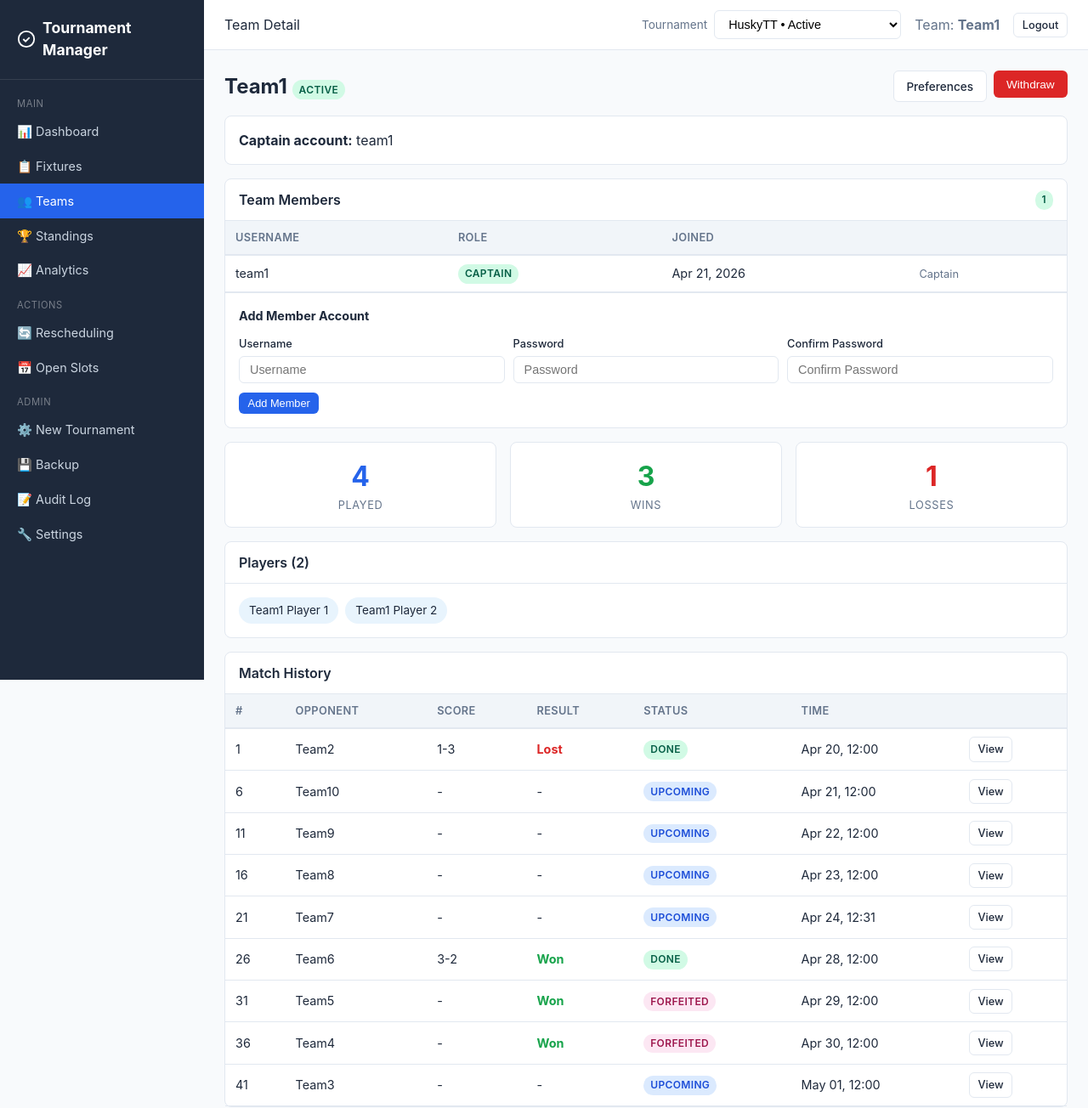
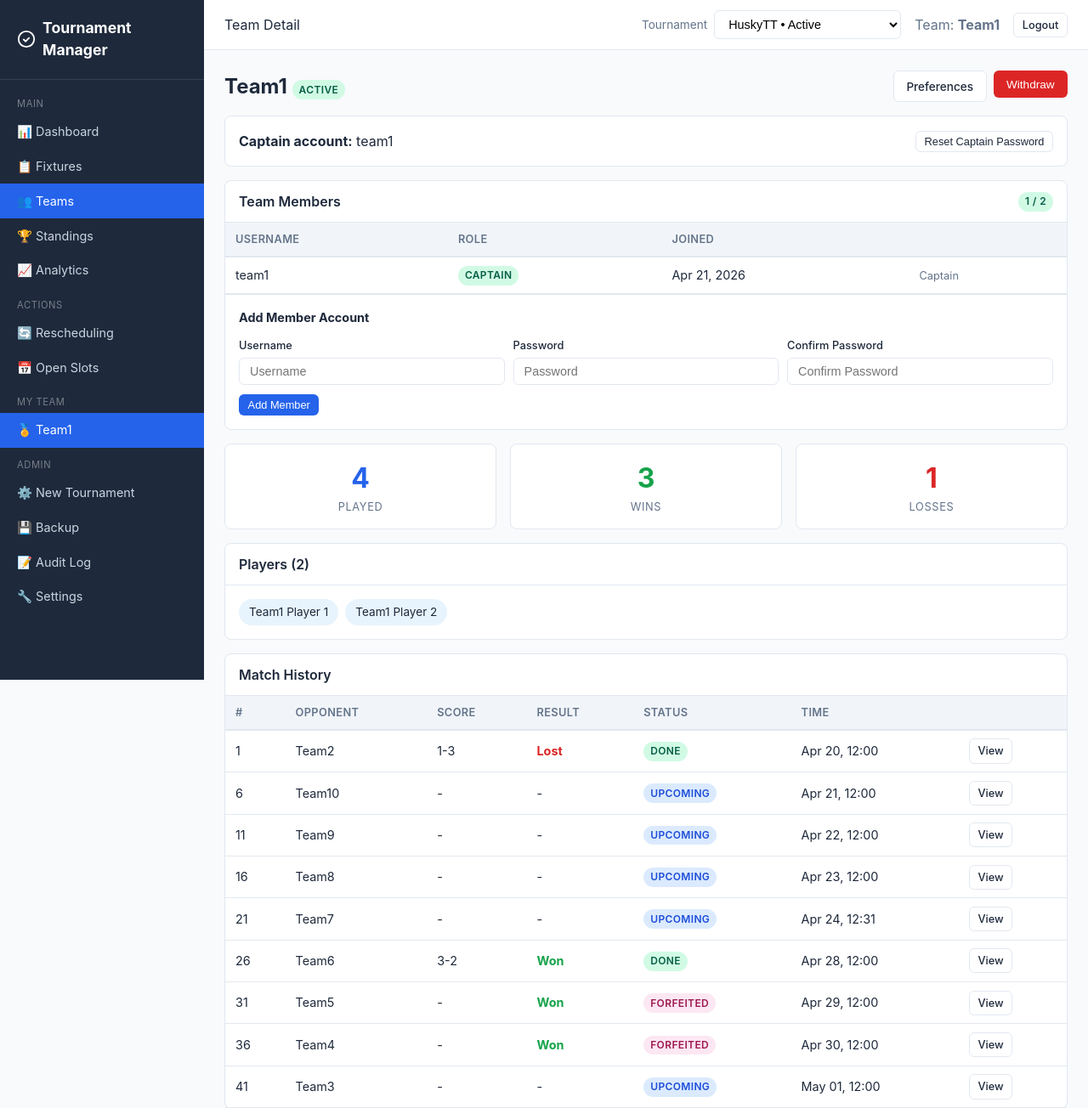
Before and after one commit to simarsamra/Tournament-Manager, a Django app: page /team/40/ in a window 1280 px wide. Shown: the top 1304 px of the page at 85% size. Run offline with Django 5.2, Linux system fonts and the light colour scheme; a user stored in the database is signed in; data comes from the database, SQL or seed files in the repository; both versions use the stored data as it was after the commit.

Commit message:
Add password reset functionality for team members and captain; enhance team detail and dashboard views with management options

```diff
--- a/core/urls.py
+++ b/core/urls.py
@@ -50,6 +50,8 @@ urlpatterns = [
     path("team/<int:pk>/preferences/", views.team_preferences, name="team_preferences"),
     path("team/<int:pk>/members/add/", views.manage_team_members, name="manage_team_members"),
     path("team/<int:pk>/members/<int:user_pk>/remove/", views.remove_team_member, name="remove_team_member"),
+    path("team/<int:pk>/members/<int:user_pk>/reset-password/", views.reset_member_password, name="reset_member_password"),
+    path("team/<int:pk>/captain/reset-password/", views.reset_captain_password, name="reset_captain_password"),
 
     # Standings
     path("standings/", views.standings_view, name="standings"),
--- a/core/views.py
+++ b/core/views.py
@@ -248,7 +248,7 @@ def _create_open_slot_for_completed_match(match, reason):
     if slot_end <= now:
         return None
 
-    slot_start = match.scheduled_time if match.scheduled_time > now else now
+    slot_start = match.scheduled_time
     if slot_end <= slot_start:
         return None
 
@@ -450,6 +450,7 @@ def dashboard_view(request):
         "tournament": tournament,
         "team": team,
         "is_organizer": is_organizer,
+        "is_captain": _is_captain(request.user, team),
     }
     if tournament and team:
         team_matches_qs = Match.objects.filter(
@@ -1438,13 +1439,18 @@ def team_detail(request, pk):
     is_organizer = _is_organizer(request.user)
     is_own_team = _get_team(request.user) == team
     is_captain = _is_captain(request.user, team)
+    memberships = team.memberships.select_related("user").order_by("role", "joined_at")
+    max_members = tournament.players_per_team if tournament else None
+    members_full = max_members is not None and memberships.count() >= max_members
     return render(request, "core/team_detail.html", {
         "team": team, "tournament": tournament, "matches": matches, "stats": stats,
         "players": team.players.all(),
         "is_organizer": is_organizer,
         "is_own_team": is_own_team,
         "is_captain": is_captain,
-        "memberships": team.memberships.select_related("user").order_by("role", "joined_at"),
+        "memberships": memberships,
+        "members_full": members_full,
+        "max_members": max_members,
         "invite_form": TeamMemberInviteForm() if (is_captain or is_organizer) else None,
         **_tournament_context(request, tournament),
     })
@@ -1457,6 +1463,10 @@ def manage_team_members(request, pk):
     is_organizer = _is_organizer(request.user)
     if not is_organizer and (user_team != team or not _is_captain(request.user, user_team)):
         messages.error(request, "Only the team captain can manage members.")
+        return redirect("team_detail", pk=pk)
+    max_members = team.tournament.players_per_team if team.tournament else None
+    if max_members is not None and team.memberships.count() >= max_members:
+        messages.error(request, f"Team is already at the maximum of {max_members} member(s).")
         return redirect("team_detail", pk=pk)
     if request.method == "POST":
         form = TeamMemberInviteForm(request.POST)
@@ -1479,6 +1489,74 @@ def manage_team_members(request, pk):
             for field in form:
                 for error in field.errors:
                     messages.error(request, f"{field.label}: {error}")
+    return redirect("team_detail", pk=pk)
+
+
+@login_required
+@require_POST
+def reset_member_password(request, pk, user_pk):
+    team = get_object_or_404(Team, pk=pk)
+    user_team = _get_team(request.user)
+    is_organizer = _is_organizer(request.user)
+    if not is_organizer and (user_team != team or not _is_captain(request.user, user_team)):
+        messages.error(request, "Only the team captain can reset member passwords.")
+        return redirect("team_detail", pk=pk)
+    membership = get_object_or_404(TeamMembership, team=team, user_id=user_pk)
+    if membership.role == "captain":
+        messages.error(request, "Cannot reset the captain's password this way.")
+        return redirect("team_detail", pk=pk)
+    new_password = request.POST.get("new_password", "").strip()
+    confirm_password = request.POST.get("confirm_password", "").strip()
+    if not new_password:
+        messages.error(request, "New password cannot be empty.")
+        return redirect("team_detail", pk=pk)
+    if new_password != confirm_password:
+        messages.error(request, "Passwords do not match.")
+        return redirect("team_detail", pk=pk)
+    if len(new_password) < 6:
+        messages.error(request, "Password must be at least 6 characters.")
+        return redirect("team_detail", pk=pk)
+    member_user = membership.user
+    member_user.set_password(new_password)
+    member_user.save()
+    log_action(
+        request,
+        "member_password_reset",
+        f"Password reset for member '{member_user.username}' in team '{team.name}'",
+        tournament=team.tournament,
+    )
+    messages.success(request, f"Password for '{member_user.username}' has been reset.")
+    return redirect("team_detail", pk=pk)
+
+
+@login_required
+@require_POST
+def reset_captain_password(request, pk):
+    team = get_object_or_404(Team, pk=pk)
+    if not _is_organizer(request.user):
+        messages.error(request, "Only the organizer can reset a captain's password.")
+        return redirect("team_detail", pk=pk)
+    new_password = request.POST.get("new_password", "").strip()
+    confirm_password = request.POST.get("confirm_password", "").strip()
+    if not new_password:
+        messages.error(request, "New password cannot be empty.")
+        return redirect("team_detail", pk=pk)
+    if new_password != confirm_password:
+        messages.error(request, "Passwords do not match.")
+        return redirect("team_detail", pk=pk)
+    if len(new_password) < 6:
+        messages.error(request, "Password must be at least 6 characters.")
+        return redirect("team_detail", pk=pk)
+    captain_user = team.user
+    captain_user.set_password(new_password)
+    captain_user.save()
+    log_action(
+        request,
+        "captain_password_reset",
+        f"Password reset for captain '{captain_user.username}' of team '{team.name}'",
+        tournament=team.tournament,
+    )
+    messages.success(request, f"Password for captain '{captain_user.username}' has been reset.")
     return redirect("team_detail", pk=pk)
 
 
--- a/templates/core/base.html
+++ b/templates/core/base.html
@@ -26,6 +26,10 @@
             <div class="sidebar-section">Actions</div>
             <a href="{% url 'rescheduling' %}" class="{% if request.resolver_match.url_name == 'rescheduling' %}active{% endif %}">🔄 Rescheduling</a>
             <a href="{% url 'open_slots' %}" class="{% if request.resolver_match.url_name == 'open_slots' %}active{% endif %}">📅 Open Slots</a>
+            {% if team %}
+            <div class="sidebar-section">My Team</div>
+            <a href="{% url 'team_detail' pk=team.pk %}" class="{% if request.resolver_match.url_name == 'team_detail' %}active{% endif %}">🏅 {{ team.name }}</a>
+            {% endif %}
             {% if user.is_staff %}
             <div class="sidebar-section">Admin</div>
             <a href="{% url 'tournament_setup' %}" class="{% if request.resolver_match.url_name == 'tournament_setup' %}active{% endif %}">⚙️ New Tournament</a>
@@ -57,7 +61,7 @@
                 </form>
                 {% endif %}
                 {% if team %}
-                <span class="text-muted">Team: <strong>{{ team.name }}</strong></span>
+                <span class="text-muted">Team: <a href="{% url 'team_detail' pk=team.pk %}" style="color:inherit;font-weight:700;text-decoration:none;" onmouseover="this.style.textDecoration='underline'" onmouseout="this.style.textDecoration='none'">{{ team.name }}</a></span>
                 {% elif user.is_staff %}
                 <span class="text-muted">Organizer: <strong>{{ user.username }}</strong></span>
                 {% endif %}
--- a/templates/core/login.html
+++ b/templates/core/login.html
@@ -22,6 +22,9 @@
             <a href="{% url 'register' %}">Register a new team</a> |
             <a href="{% url 'public_standings' %}">View standings</a>
         </p>
+        <p class="text-muted text-center" style="font-size:0.8rem;margin-top:0.5rem;">
+            Forgot your password? Contact your <strong>team captain</strong> or the <strong>tournament organizer</strong> to have it reset.
+        </p>
     </div>
 </div>
 {% endblock %}
--- a/templates/core/team_detail.html
+++ b/templates/core/team_detail.html
@@ -23,7 +23,30 @@
 
 <div class="card mb-2">
     <div class="card-body">
-        <strong>Captain account:</strong> {{ team.user.username }}
+        <div style="display:flex;align-items:center;justify-content:space-between;flex-wrap:wrap;gap:0.75rem;">
+            <span><strong>Captain account:</strong> {{ team.user.username }}</span>
+            {% if is_organizer %}
+            <div>
+                <button type="button" class="btn btn-outline btn-sm" onclick="document.getElementById('reset-captain-pw').style.display=document.getElementById('reset-captain-pw').style.display==='none'?'block':'none'">Reset Captain Password</button>
+                <div id="reset-captain-pw" style="display:none;margin-top:0.6rem;padding:0.6rem;background:#f8fafc;border:1px solid var(--border);border-radius:6px;">
+                    <form method="post" action="{% url 'reset_captain_password' pk=team.pk %}">
+                        {% csrf_token %}
+                        <div style="display:flex;gap:0.5rem;flex-wrap:wrap;align-items:flex-end;">
+                            <div class="form-group" style="margin-bottom:0;">
+                                <label style="font-size:0.8rem;">New Password</label>
+                                <input type="password" name="new_password" class="form-control" placeholder="Min 6 characters" required minlength="6" style="font-size:0.8rem;">
+                            </div>
+                            <div class="form-group" style="margin-bottom:0;">
+                                <label style="font-size:0.8rem;">Confirm Password</label>
+                                <input type="password" name="confirm_password" class="form-control" placeholder="Repeat password" required minlength="6" style="font-size:0.8rem;">
+                            </div>
+                            <button type="submit" class="btn btn-primary btn-sm">Set Password</button>
+                        </div>
+                    </form>
+                </div>
+            </div>
+            {% endif %}
+        </div>
     </div>
 </div>
 
@@ -31,7 +54,7 @@
 <div class="card mb-2">
     <div class="card-header">
         Team Members
-        <span class="badge badge-active" style="margin-left:0.4rem;">{{ memberships|length }}</span>
+        <span class="badge badge-active" style="margin-left:0.4rem;">{{ memberships|length }}{% if max_members %} / {{ max_members }}{% endif %}</span>
     </div>
     <div class="card-body" style="padding:0;">
         <div class="table-container">
@@ -48,10 +71,23 @@
                 {% if is_captain or is_organizer %}
                 <td>
                     {% if m.role != 'captain' %}
-                    <form method="post" action="{% url 'remove_team_member' pk=team.pk user_pk=m.user.pk %}" style="display:inline;">
-                        {% csrf_token %}
-                        <button type="submit" class="btn btn-danger btn-sm" onclick="return confirm('Remove {{ m.user.username }} from the team? Their account will be deleted.')">Remove</button>
-                    </form>
+                    <div style="display:flex;gap:0.4rem;align-items:center;flex-wrap:wrap;">
+                        <form method="post" action="{% url 'remove_team_member' pk=team.pk user_pk=m.user.pk %}" style="display:inline;">
+                            {% csrf_token %}
+                            <button type="submit" class="btn btn-danger btn-sm" onclick="return confirm('Remove {{ m.user.username }} from the team? Their account will be deleted.')">Remove</button>
+                        </form>
+                        <button type="button" class="btn btn-outline btn-sm" onclick="document.getElementById('reset-pw-{{ m.user.pk }}').style.display=document.getElementById('reset-pw-{{ m.user.pk }}').style.display==='none'?'block':'none'">Reset PW</button>
+                    </div>
+                    <div id="reset-pw-{{ m.user.pk }}" style="display:none;margin-top:0.5rem;padding:0.6rem;background:#f8fafc;border:1px solid var(--border);border-radius:6px;min-width:260px;">
+                        <form method="post" action="{% url 'reset_member_password' pk=team.pk user_pk=m.user.pk %}">
+                            {% csrf_token %}
+                            <div style="display:flex;flex-direction:column;gap:0.4rem;">
+                                <input type="password" name="new_password" class="form-control" placeholder="New password" required minlength="6" style="font-size:0.8rem;">
+                                <input type="password" name="confirm_password" class="form-control" placeholder="Confirm password" required minlength="6" style="font-size:0.8rem;">
+                                <button type="submit" class="btn btn-primary btn-sm">Set Password</button>
+                            </div>
+                        </form>
+                    </div>
                     {% else %}
                     <span class="text-muted" style="font-size:0.8rem;">Captain</span>
                     {% endif %}
@@ -64,7 +100,10 @@
         </div>
     </div>
     {% if invite_form %}
-    <div style="padding:1rem;border-top:1px solid var(--border);">
+    <div style="padding:1rem;border-top:1px solid var(--border);{% if members_full %}opacity:0.5;pointer-events:none;{% endif %}">
+        {% if members_full %}
+        <p style="margin:0 0 0.5rem;color:var(--text-muted);font-size:0.85rem;">&#128274; Team is at full capacity ({{ max_members }} member{{ max_members|pluralize }}).</p>
+        {% endif %}
         <h4 style="margin-bottom:0.75rem;font-size:0.9rem;">Add Member Account</h4>
         <form method="post" action="{% url 'manage_team_members' pk=team.pk %}">
             {% csrf_token %}
@@ -82,7 +121,7 @@
                     {{ invite_form.password_confirm }}
                 </div>
             </div>
-            <button type="submit" class="btn btn-primary btn-sm">Add Member</button>
+            <button type="submit" class="btn btn-primary btn-sm" {% if members_full %}disabled{% endif %}>Add Member</button>
         </form>
     </div>
     {% endif %}
```
Also changed, not shown: templates/core/partials/dashboard_content.html (+12 -0 lines), db.sqlite3.
